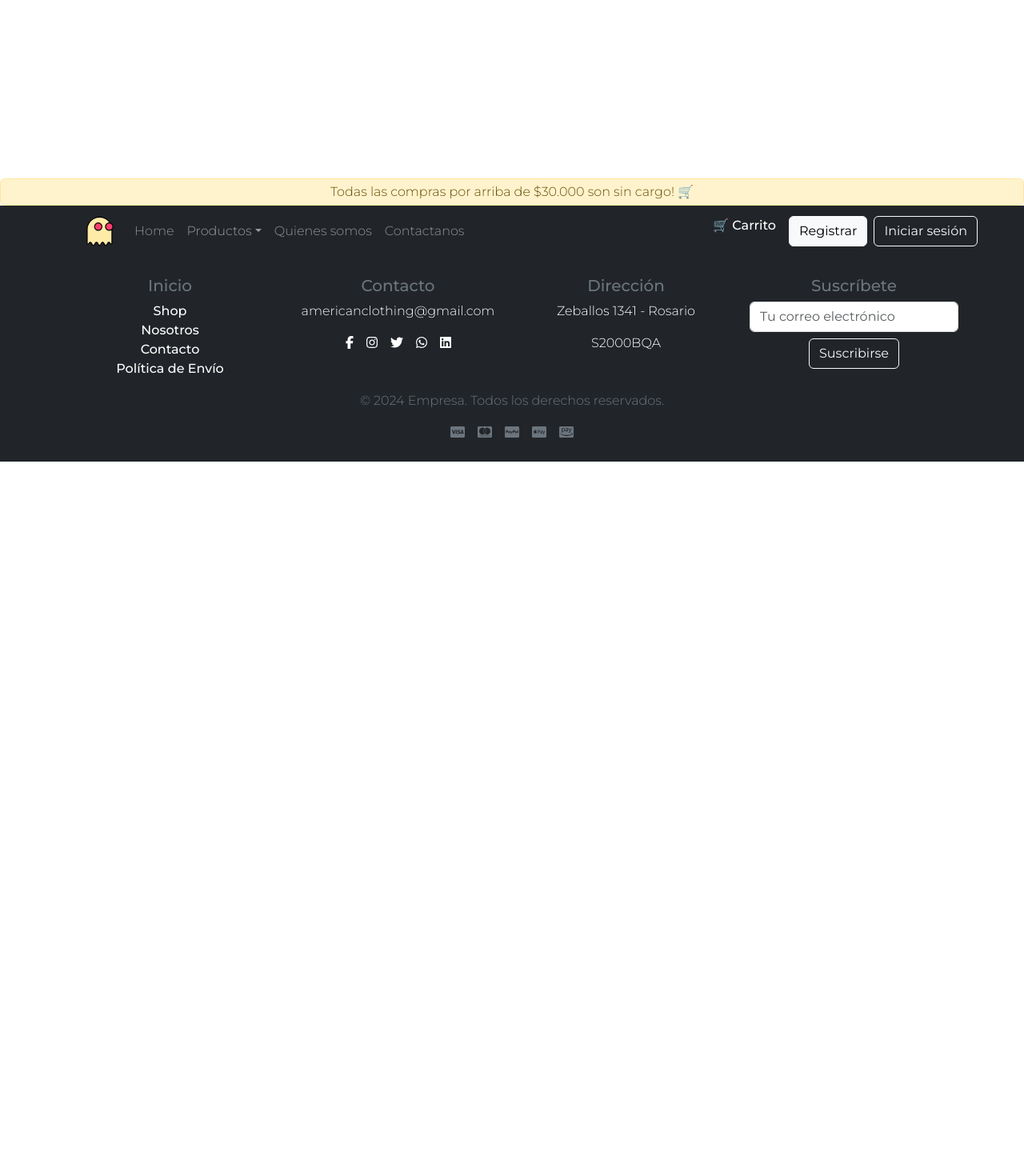
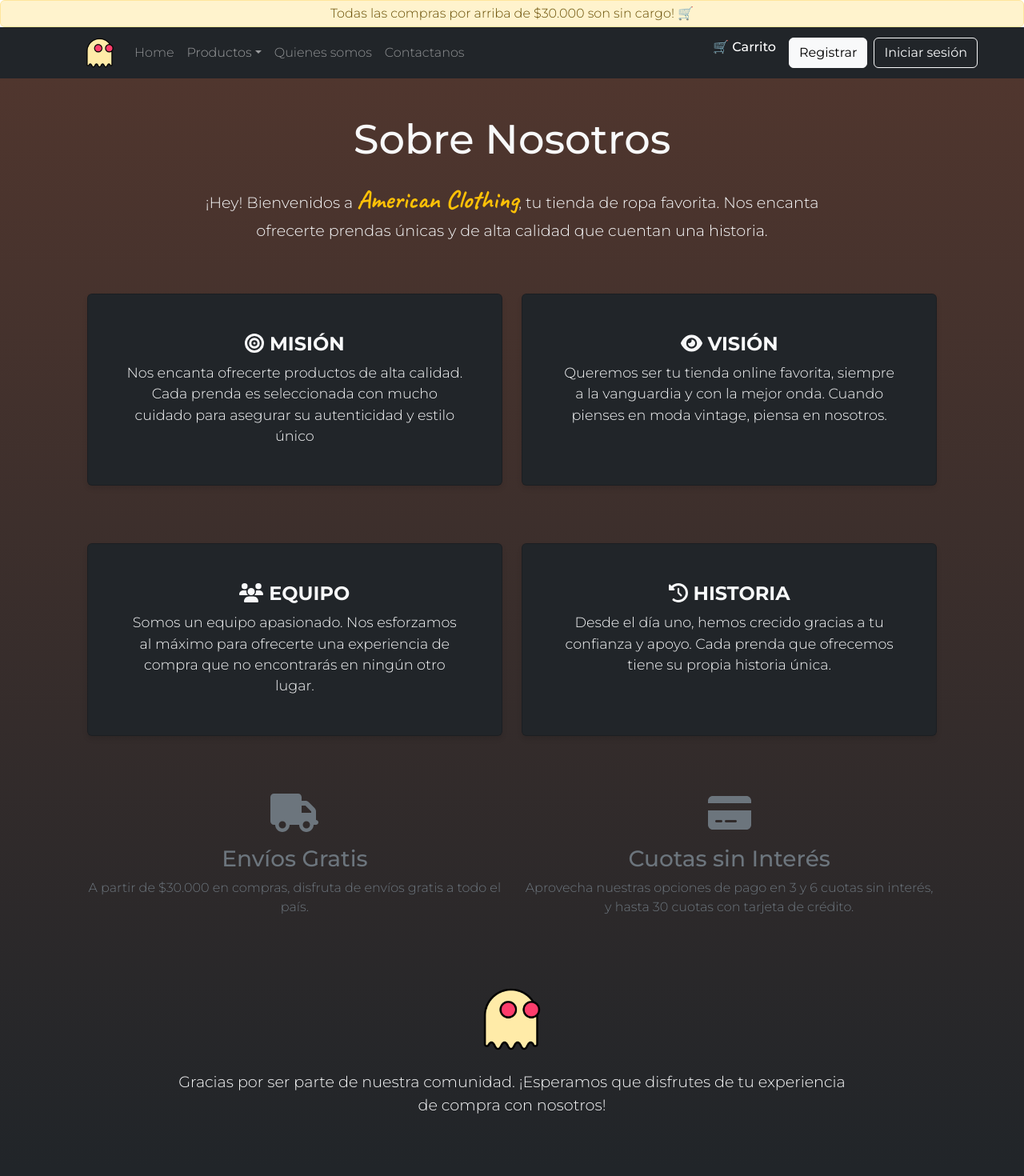
Before and after one commit to luciano-stefano-meloclaps/America-Clothing, a React (Vite) app in the folder Frontend/: page /aboutUs in a window 1280 px wide. Shown: the top 1470 px of the page at 80% size. Before the commit the page ends 800 px from the top, so only its background shows below. Built offline with nearby package versions, Linux system fonts and the light colour scheme; no server answers.

Commit message:
Componente y estilos AboutUs

```diff
--- a/Frontend/src/App.jsx
+++ b/Frontend/src/App.jsx
@@ -13,7 +13,7 @@ import axios from "axios";
 
 import { APIContextProvider } from "./services/apiContext/api.context"; // Importa el provider
 import Cart from "./components/cart/Cart"; // Importa el componente Cart
-
+import AboutUs from "./components/aboutUs/AboutUs";
 
 function App() {
   const [products, setProducts] = useState([]);
@@ -22,7 +22,7 @@ function App() {
   useEffect(() => {
     const fetchProducts = async () => {
       try {
-        const response = await axios.get("https://localhost:7091/api/Product");   // TODO ESTO SE PODRIA EVITAR CON UN CONTEXT.
+        const response = await axios.get("https://localhost:7091/api/Product"); // TODO ESTO SE PODRIA EVITAR CON UN CONTEXT.
         if (Array.isArray(response.data)) {
           setProducts(response.data);
         } else {
@@ -42,12 +42,24 @@ function App() {
         <NavbarMain />
         <Routes>
           <Route path="/" element={<MainPage />} />
-        <Route path="/productos" element={<ProductList products={products} />} /> {/* Pasar productos */}
-        <Route path="/productos/detalle/:productId" element={<Product products={products} />} /> {/* Pasamos los productos */}
-        <Route path="/productos/:category" element={<ProductList products={products} />} />
+          <Route
+            path="/productos"
+            element={<ProductList products={products} />}
+          />{" "}
+          {/* Pasar productos */}
+          <Route
+            path="/productos/detalle/:productId"
+            element={<Product products={products} />}
+          />{" "}
+          {/* Pasamos los productos */}
+          <Route
+            path="/productos/:category"
+            element={<ProductList products={products} />}
+          />
           <Route path="/login" element={<Login />} />
           <Route path="/register" element={<Register />} />
           <Route path="/cart" element={<Cart />} /> {/* Ruta para el carrito */}
+          <Route path="/aboutUs" element={<AboutUs />} />
         </Routes>
         <Footer />
       </Router>
--- /dev/null
+++ b/Frontend/src/components/aboutUs/AboutUs.css
@@ -0,0 +1,49 @@
+.about-us-section {
+  background: linear-gradient(360deg, #212529, #50362e);
+  color: #f8f9fa;
+  padding: 50px 0;
+}
+
+.brand-name {
+  color: #ffc107;
+  font-weight: bold;
+  font-family: Caveat;
+  font-size: 2rem;
+}
+
+.card-title {
+  font-size: 1.5rem;
+  font-weight: bold;
+  text-transform: uppercase;
+}
+
+.card-text {
+  font-size: 1.1rem;
+}
+
+.lead {
+  font-size: 1.2rem;
+}
+
+.card-hover {
+  background: green; /* Fondo semi-transparente */
+  box-shadow: 0 4px 6px rgba(0, 0, 0, 0.1);
+  transition: transform 0.3s, box-shadow 0.3s;
+  display: flex;
+  flex-direction: column;
+  justify-content: space-between;
+}
+
+.card-hover:hover {
+  transform: scale(1.05);
+  box-shadow: 0 10px 20px rgba(0, 0, 0, 0.2);
+}
+
+@media (max-width: 768px) {
+  .card-hover {
+    margin-bottom: 20px;
+  }
+  .about-us-section {
+    padding: 20px;
+  }
+}
--- /dev/null
+++ b/Frontend/src/components/aboutUs/AboutUs.jsx
@@ -0,0 +1,118 @@
+import React from "react";
+import { Container, Row, Col, Card, Image } from "react-bootstrap";
+import { FontAwesomeIcon } from "@fortawesome/react-fontawesome";
+import {
+  faBullseye,
+  faEye,
+  faUsers,
+  faHistory,
+  faTruck,
+  faCreditCard,
+} from "@fortawesome/free-solid-svg-icons";
+import "./AboutUs.css"; // Importa el archivo CSS para estilos personalizados
+
+const AboutUs = () => {
+  return (
+    <Container fluid className="about-us-section bg-dark text-light py-5">
+      <Row className="justify-content-center mb-5">
+        <Col md={8} className="text-center">
+          <h1 className="mb-4 ">Sobre Nosotros</h1>
+          <p className="lead ">
+            ¡Hey! Bienvenidos a{" "}
+            <span className="brand-name">American Clothing</span>, tu tienda de
+            ropa favorita. Nos encanta ofrecerte prendas únicas y de alta
+            calidad que cuentan una historia.
+          </p>
+        </Col>
+      </Row>
+      <Row className="justify-content-center mb-5">
+        <Col md={5} className="d-flex align-items-stretch mb-4 ">
+          <Card className="bg-secondary bg-dark text-light card-hover ">
+            <Card.Body>
+              <Card.Title>
+                <FontAwesomeIcon icon={faBullseye} /> Misión
+              </Card.Title>
+              <Card.Text>
+                Nos encanta ofrecerte productos de alta calidad. Cada prenda es
+                seleccionada con mucho cuidado para asegurar su autenticidad y
+                estilo único
+              </Card.Text>
+            </Card.Body>
+          </Card>
+        </Col>
+        <Col md={5} className="d-flex align-items-stretch mb-4">
+          <Card className="bg-secondary bg-dark text-light card-hover">
+            <Card.Body>
+              <Card.Title>
+                <FontAwesomeIcon icon={faEye} /> Visión
+              </Card.Title>
+              <Card.Text>
+                Queremos ser tu tienda online favorita, siempre a la vanguardia
+                y con la mejor onda. Cuando pienses en moda vintage, piensa en
+                nosotros.
+              </Card.Text>
+            </Card.Body>
+          </Card>
+        </Col>
+      </Row>
+      <Row className="justify-content-center mb-5">
+        <Col md={5} className="d-flex align-items-stretch mb-4">
+          <Card className="bg-secondary bg-dark text-light card-hover">
+            <Card.Body>
+              <Card.Title>
+                <FontAwesomeIcon icon={faUsers} /> Equipo
+              </Card.Title>
+              <Card.Text>
+                Somos un equipo apasionado. Nos esforzamos al máximo para
+                ofrecerte una experiencia de compra que no encontrarás en ningún
+                otro lugar.
+              </Card.Text>
+            </Card.Body>
+          </Card>
+        </Col>
+        <Col md={5} className="d-flex align-items-stretch mb-4">
+          <Card className="bg-dark text-light card-hover">
+            <Card.Body>
+              <Card.Title>
+                <FontAwesomeIcon icon={faHistory} /> Historia
+              </Card.Title>
+              <Card.Text>
+                Desde el día uno, hemos crecido gracias a tu confianza y apoyo.
+                Cada prenda que ofrecemos tiene su propia historia única.
+              </Card.Text>
+            </Card.Body>
+          </Card>
+        </Col>
+      </Row>
+      <Row className="justify-content-center mb-5">
+        <Col md={5} className="text-center mb-4 text-secondary">
+          <FontAwesomeIcon icon={faTruck} size="3x" className="mb-3" />
+          <h3>Envíos Gratis</h3>
+          <p>
+            A partir de $30.000 en compras, disfruta de envíos gratis a todo el
+            país.
+          </p>
+        </Col>
+        <Col md={5} className="text-center mb-4 text-secondary">
+          <FontAwesomeIcon icon={faCreditCard} size="3x" className="mb-3" />
+          <h3>Cuotas sin Interés</h3>
+          <p>
+            Aprovecha nuestras opciones de pago en 3 y 6 cuotas sin interés, y
+            hasta 30 cuotas con tarjeta de crédito.
+          </p>
+        </Col>
+      </Row>
+      <Row className="justify-content-center">
+        <Col md={8} className="text-center">
+          <Image src="public/game.png" width={80} fluid className="mb-4" />
+          <p className="lead ">
+            Gracias por ser parte de nuestra comunidad. ¡Esperamos que disfrutes
+            de tu experiencia de compra con nosotros!
+          </p>
+        </Col>
+      </Row>
+    </Container>
+  );
+};
+
+export default AboutUs;
--- a/Frontend/src/components/footer/Footer.jsx
+++ b/Frontend/src/components/footer/Footer.jsx
@@ -12,6 +12,7 @@ import {
   faTwitter,
   faWhatsapp,
   faLinkedin,
+  faCcAmex,
 } from "@fortawesome/free-brands-svg-icons";
 import "@fortawesome/fontawesome-free/css/all.min.css";
 import "bootstrap/dist/css/bootstrap.min.css";
@@ -98,23 +99,27 @@ const Footer = () => {
             <div>
               <FontAwesomeIcon
                 icon={faCcVisa}
-                className="mx-2 text-secondary"
+                className="mx-2 fs-3 text-secondary"
               />
               <FontAwesomeIcon
                 icon={faCcMastercard}
-                className="mx-2 text-secondary"
+                className="mx-2 fs-3 text-secondary"
               />
               <FontAwesomeIcon
                 icon={faCcPaypal}
-                className="mx-2 text-secondary"
+                className="mx-2 fs-3 text-secondary"
               />
               <FontAwesomeIcon
                 icon={faCcApplePay}
-                className="mx-2 text-secondary"
+                className="mx-2 fs-3 text-secondary"
               />
               <FontAwesomeIcon
                 icon={faCcAmazonPay}
-                className="mx-2 text-secondary"
+                className="mx-2 fs-3 text-secondary"
+              />
+              <FontAwesomeIcon
+                icon={faCcAmex}
+                className="mx-2 fs-3 text-secondary"
               />
             </div>
           </Col>
--- a/Frontend/src/components/mainPage/MainPage.jsx
+++ b/Frontend/src/components/mainPage/MainPage.jsx
@@ -1,12 +1,14 @@
 import React from "react";
 import Hero from "../hero/Hero";
 import ProductList from "../productList/ProductList";
+import AboutUs from "../aboutUs/AboutUs";
 
 const MainPage = () => {
   return (
     <div>
       <Hero />
       <ProductList />
+      <AboutUs />
     </div>
   );
 };
--- a/Frontend/src/services/apiContext/api.context.jsx
+++ b/Frontend/src/services/apiContext/api.context.jsx
@@ -41,12 +41,9 @@ export const APIContextProvider = ({ children }) => {
     });
   };
 
-
-
   const removeFromCart = (code) => {
     setCart((prevCart) => prevCart.filter((product) => product.code !== code));
   };
-
 
   const putProduct = (product, token) => {
     // Este es para actualizar productos
```
Also changed, not shown: Frontend/src/components/login/Login.jsx (+19 -9 lines). Lines whose indentation alone changed are shown as unchanged.
